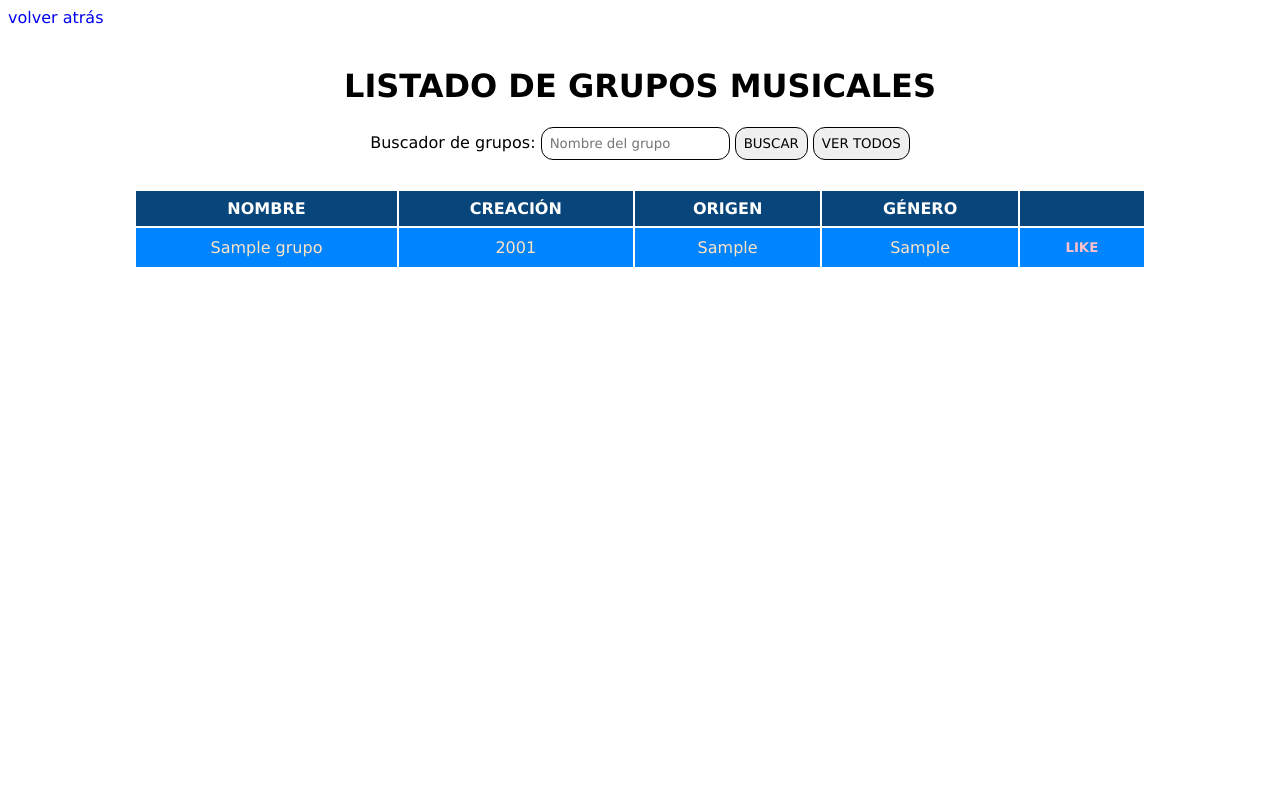
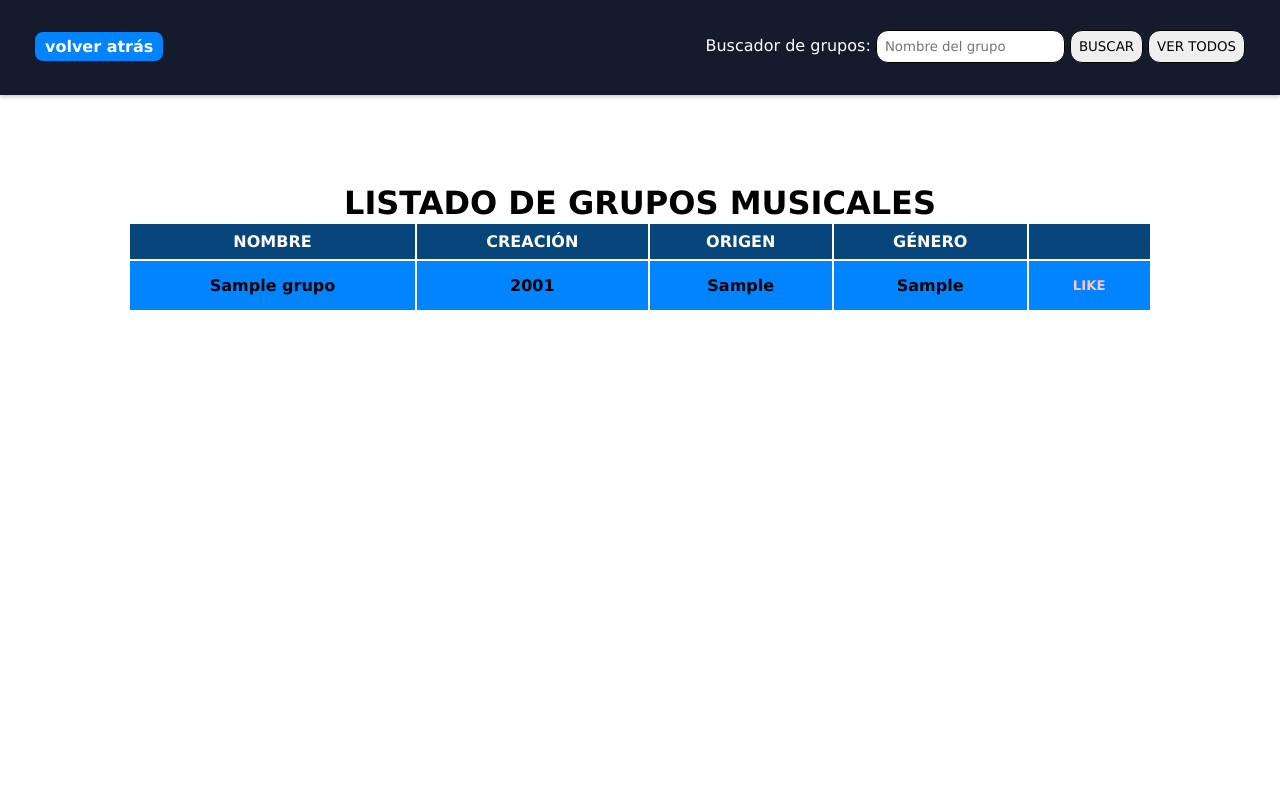
Before and after one commit to Luis0sorio/Emisora-radio, a PHP site: page /views/grupos_musica.php in a window 1280 px wide. Run offline with PHP 8.4, Linux system fonts and the light colour scheme; tables that the repository leaves empty hold one stand-in row (values such as "Sample post").

Commit message:
0.1.0 - cambios varios, nada funcional

```diff
--- a/config.php
+++ b/config.php
@@ -5,7 +5,7 @@
   GIT --> ADD '0.0.9 - ESTILOS CSS FORMULARIOS' --> COMMIT HECHO SIN PUSH
 */
 
-// define ("DSN", "mysql:host=localhost;dbname=emisoradb3");
-define ("DSN", "mysql:host=localhost;port=3307;dbname=emisoradb3");
+define ("DSN", "mysql:host=localhost;dbname=emisoradb3");
+//define ("DSN", "mysql:host=localhost;port=3307;dbname=emisoradb3");
 define ("USER", "root");
 define ("PASS", "");
--- a/css/grupos_musica.css
+++ b/css/grupos_musica.css
@@ -1,23 +1,63 @@
 
 *{
   font-family: 'Lucida Sans', 'Lucida Sans Regular', 'Lucida Grande', 'Lucida Sans Unicode', Geneva, Verdana, sans-serif;
+  margin: 0;
+  padding: 0;
+  box-sizing: border-box;
+}
+body{
+  background-color: white;
+  min-height: 100vh;
+  display: flex;
+  flex-direction: column;
+}
+header{
+  background-color: #161a2d;
+  color: white;
+  padding: 10px 20px;
+  box-shadow: 0px 2px 4px rgba(0, 0, 0, 0.2);
+  height: 95px;
+}
+.navbar{
+  margin: 15px;
+  display: flex;
+  justify-content: space-between;
+  align-items: center;
+}
+.navbar-back {
+  text-decoration: none;
+  color: white;
+  font-weight: bold;
+  padding: 5px 10px;
+  background-color: rgb(0, 132, 255);
+  border-radius: 8px;
+  transition: background-color 0.3s;
+}
+.navbar-back:hover {
+  background-color: blueviolet;
+}
+.buscador {
+  display: flex;
+  flex-direction: column;
+  align-items: center;
+}
+main {
+  margin-top: 50px;
+  flex-grow: 1;
 }
 .atras a{
 text-decoration: none;
 }
 h1{
   text-align: center;
+  margin-top: 20px;
 }
-.buscador{
-  display: flex;
-  flex-direction: column;
-  align-items: center;
-  margin: 10px;
-}
+
 form input{
   border: 1px solid;
   padding: 8px;
   border-radius: 12px;
+  margin: 5px 0;
 }
 
 .grupos{
@@ -28,7 +68,8 @@ form input{
 
 .tabla{
   width: 80%;
-  color: bisque;
+  color: black;
+  font-weight: 600;
 }
 .tabla th{
   background-color: rgb(8, 69, 123);
--- a/css/login.css
+++ b/css/login.css
@@ -33,6 +33,9 @@ h2{
   display: flex;
   flex-direction: column;
   align-items: center;
+}
+.form-group #remember {
+  width: 20px;
 }
 .form-group input{
   margin: 15px;
@@ -78,5 +81,5 @@ input[name="entrar"]:hover{
   text-decoration: none;
 }
 label{
-  font-size: 10px
+  font-size: 12px;
 }
--- a/views/cambiar_contraseña.php
+++ b/views/cambiar_contraseña.php
@@ -66,13 +66,13 @@ if ($_SERVER['REQUEST_METHOD'] == 'POST' && isset($_POST['confirmar'])) {
     }else {
       echo "<span style='color:crimson;'>$error</span><br>";
     }
-  } else {
+  } /*else {
     foreach ($errores as $error) {
       echo "<div class='errores'>
         <span style='color:crimson;'>$error</span><br>
       </div>";
     }
-  }
+  }*/
 }
 ?>
 
--- a/views/grupos_musica.php
+++ b/views/grupos_musica.php
@@ -50,24 +50,31 @@ if ($_SERVER['REQUEST_METHOD'] == 'POST' && isset($_POST['like'])) {
   <title>Grupos musicales</title>
 </head>
 <body>
-  <div class="atras">
-    <a href='./perfil-user.php'>volver atrás</a>
+
+  <header>
+    <nav class="navbar">
+      <div class="navbar-header">
+        <a href='./perfil-user.php' class="navbar-back">volver atrás</a>
       </div>
-  <br>
-  <h1>LISTADO DE GRUPOS MUSICALES</h1>
+
       <div class="buscador">
         <form method="POST">
-      <label>Buscador de grupos:</label>
+          <label for="search">Buscador de grupos:</label>
           <input type="text" name="search" placeholder="Nombre del grupo">
           <input type="submit" name="buscar" value="BUSCAR">
           <input type="submit" name="todos" value="VER TODOS">
         </form>
       </div>
+    </nav>
+  </header>
   <br>
+  <main>
+    <h1>LISTADO DE GRUPOS MUSICALES</h1>
     <!-- LA TABLA DEBE ACTUALIZARSE Y MOSTRAR SOLO EL GRUPO O GRUPOS CON ALGUNA COINCIDENCIA -->
     <div class="grupos">
       <?= toTableGrupos($resultados)?>
     </div>
+  </main>
 
 </body>
 </html>
```
Also changed, not shown: css/perfil-user.css (+5 -23 lines), views/login.php (+10 -3 lines), views/perfil-user.php (+2 -14 lines), views/registro.php (+7 -12 lines). Lines whose indentation alone changed are shown as unchanged.
